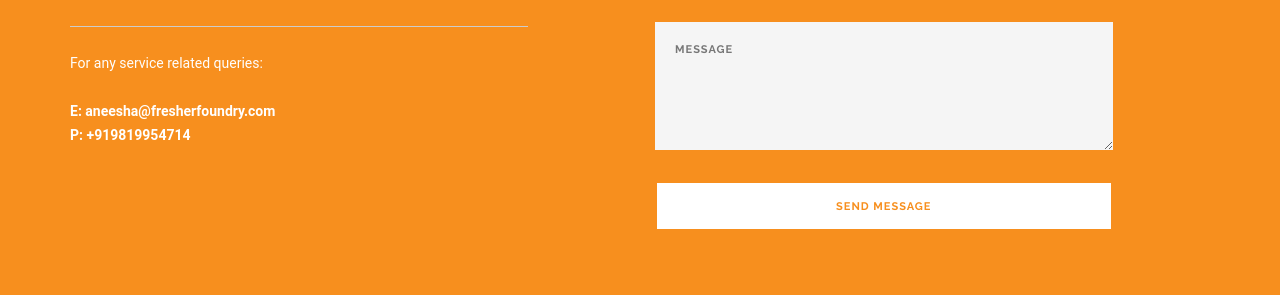
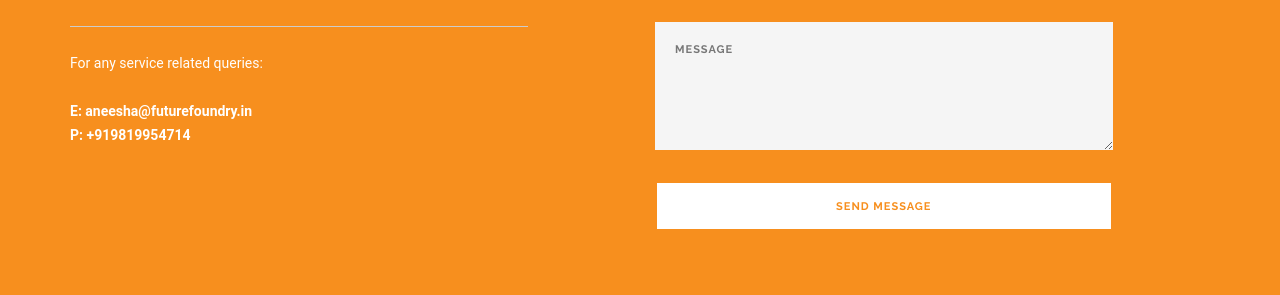
Before and after one commit to akshatkedia/fresher-foundry, a Jekyll site: the page built from index.md, in a window 1280 px wide and 900 px high, scrolled down 3482 px. Shown: the part 157-452 px from the top of the window. Built offline with Jekyll 4.4.1, drawn with Linux system fonts in a browser that asks for light colours.

Commit message:
Updated Config

```diff
--- a/_config.yml
+++ b/_config.yml
@@ -30,7 +30,7 @@ defaults:
     author: Aneesha Pillai
     featured image:
     category:
-email: aneesha@fresherfoundry.com
+email: aneesha@futurefoundry.in
 description: Write an awesome description for your new site here. You can edit this
   line in _config.yml. It will appear in your document head meta (for Google search
   results) and in your feed.xml site description.
```
